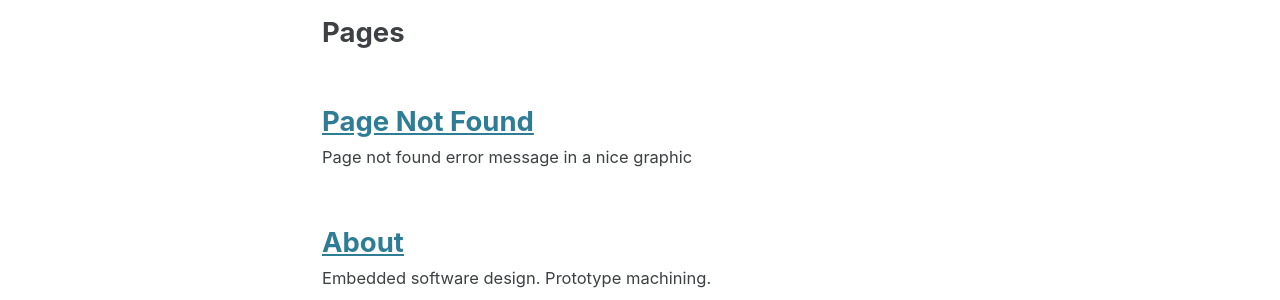
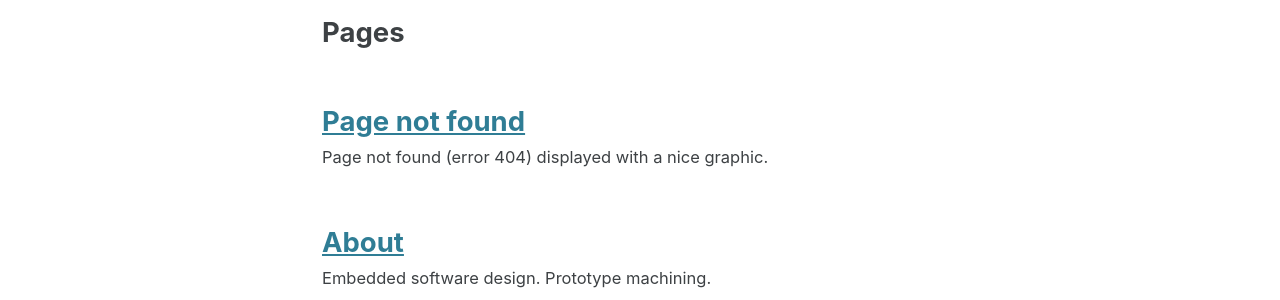
Before and after one commit to va3wam/va3wam.github.io, a Jekyll site: the page built from _pages/sitemap.md, in a window 1280 px wide. Shown: the part 282-582 px from the top of the page. Built offline with Jekyll 4.4.1, drawn with Linux system fonts in a browser that asks for light colours; cached includes are drawn as plain includes.

Commit message:
Update 404.md

```diff
--- a/_pages/404.md
+++ b/_pages/404.md
@@ -1,9 +1,10 @@
 ---
-title: "Page Not Found"
-excerpt: "Page not found error message in a nice graphic"
-sitemap: false
-permalink: /404.html
+layout: single
+author_profile: false
+permalink: /404.html/
+title: "Page not found"
+excerpt: "Page not found (error 404) displayed with a nice graphic."
+toc: true
 
 ---
-
 <img src="/assets/images/404-error-page.jpg" alt="404 error" width="100%" height="50%">
```
